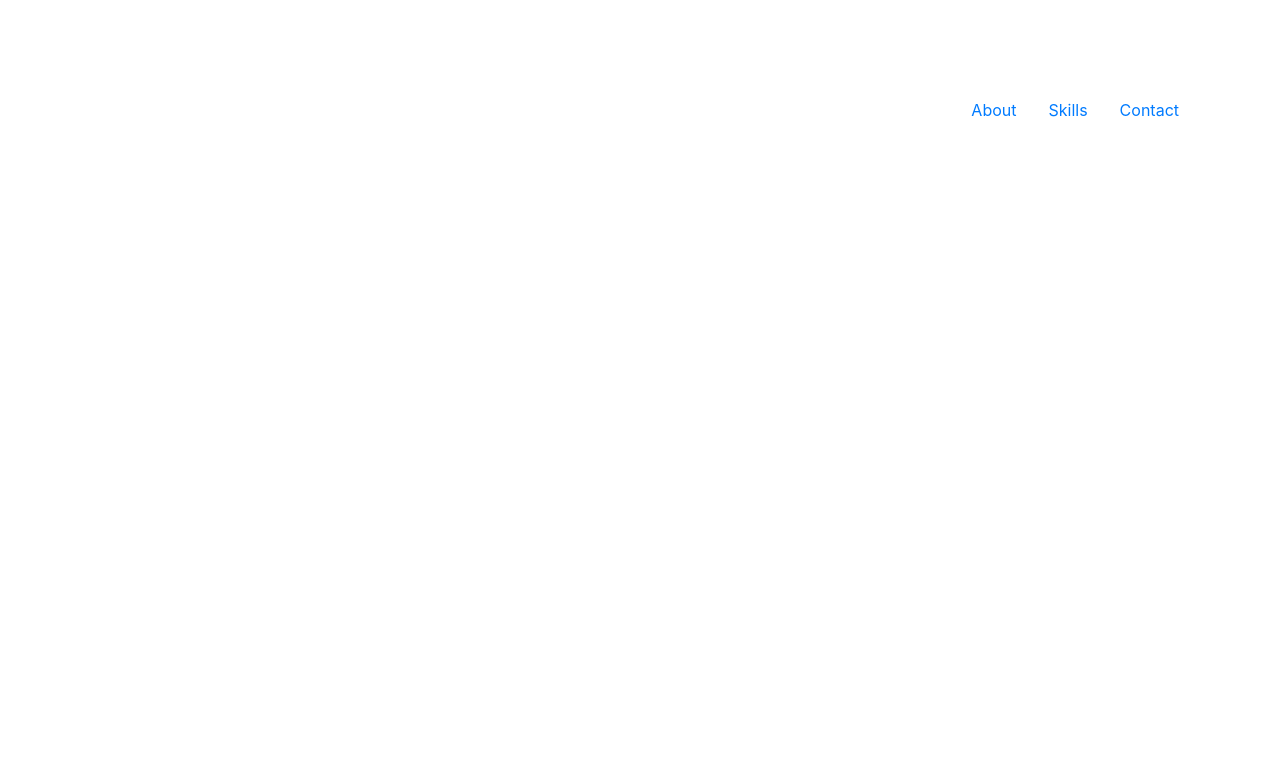
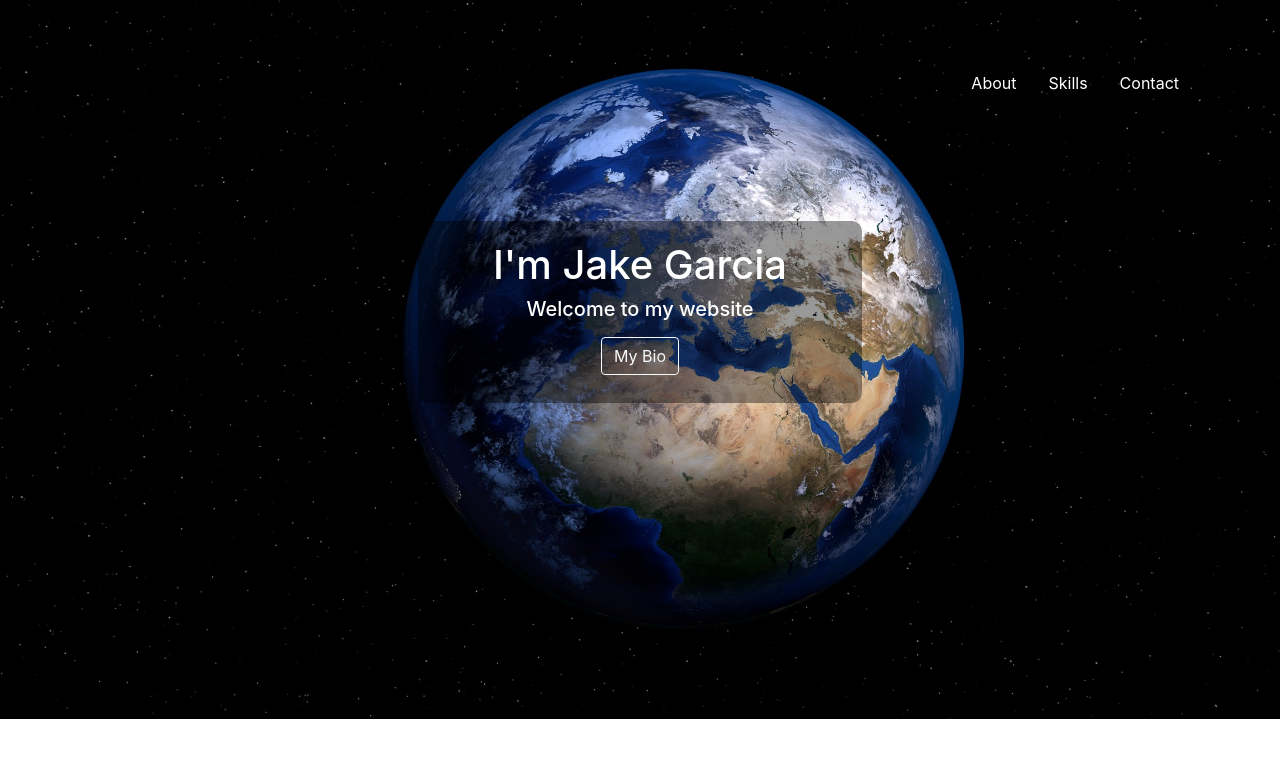
Before and after one commit to jgarcia4444/myWebsite, a plain HTML site: page index.html in a window 1280 px wide. Drawn offline with nearby package versions, Linux system fonts and the light colour scheme.

Commit message:
Initial banner added and background image

```diff
--- a/index.html
+++ b/index.html
@@ -12,7 +12,8 @@
     <link rel="stylesheet" href="./styles/main.css">
 </head>
 <body>
-    <div class="container">
+    <div class="container-fluid">
+        <div class="container">
             <ul class="nav justify-content-end">
                 <li class="nav-item">
                     <a href="" class="nav-link">
@@ -30,6 +31,15 @@
                     </a>
                 </li>
             </ul>
+        </div>
+        <div class="container">
+            <div class="banner">
+                <h1>I'm Jake Garcia</h1>
+                <h5>Welcome to my website</h5>
+                <button type="button" class="btn btn-outline-light">My Bio</button>
+            </div>
+        </div>
     </div>
+
 </body>
 </html>
--- a/styles/main.css
+++ b/styles/main.css
@@ -1,3 +1,44 @@
+
+/* Element Selectors */
+body {
+    background-image: url('/media/imgs/earth_bg.jpg');
+    background-size: cover;
+    background-repeat: no-repeat;
+
+    margin: 0;
+}
+
+a {
+    color: white;
+
+}
+a:hover {
+    color: #a0a0a0;
+}
+
+
+/* Class Selectors */
+
+.banner {
+    color: white;
+    text-align: center;
+    background-color: rgba(0,0,0,0.4);
+    width: 40%;
+    margin: 5% auto;
+    border-radius: 10px;
+    padding: 20px;
+}
+
+.banner>h5 {
+    margin-top: 2%;
+}
+
+.banner>button {
+    margin-top: 2%;
+    margin-bottom: 2%;
+    box-shadow: ;
+}
+
 .container {
-    padding-top: 7%;
+    padding-top: 5%;
 }
```
Also changed, not shown: media/imgs/earth_bg.jpg (added), media/imgs/space_bg.jpg (added).
